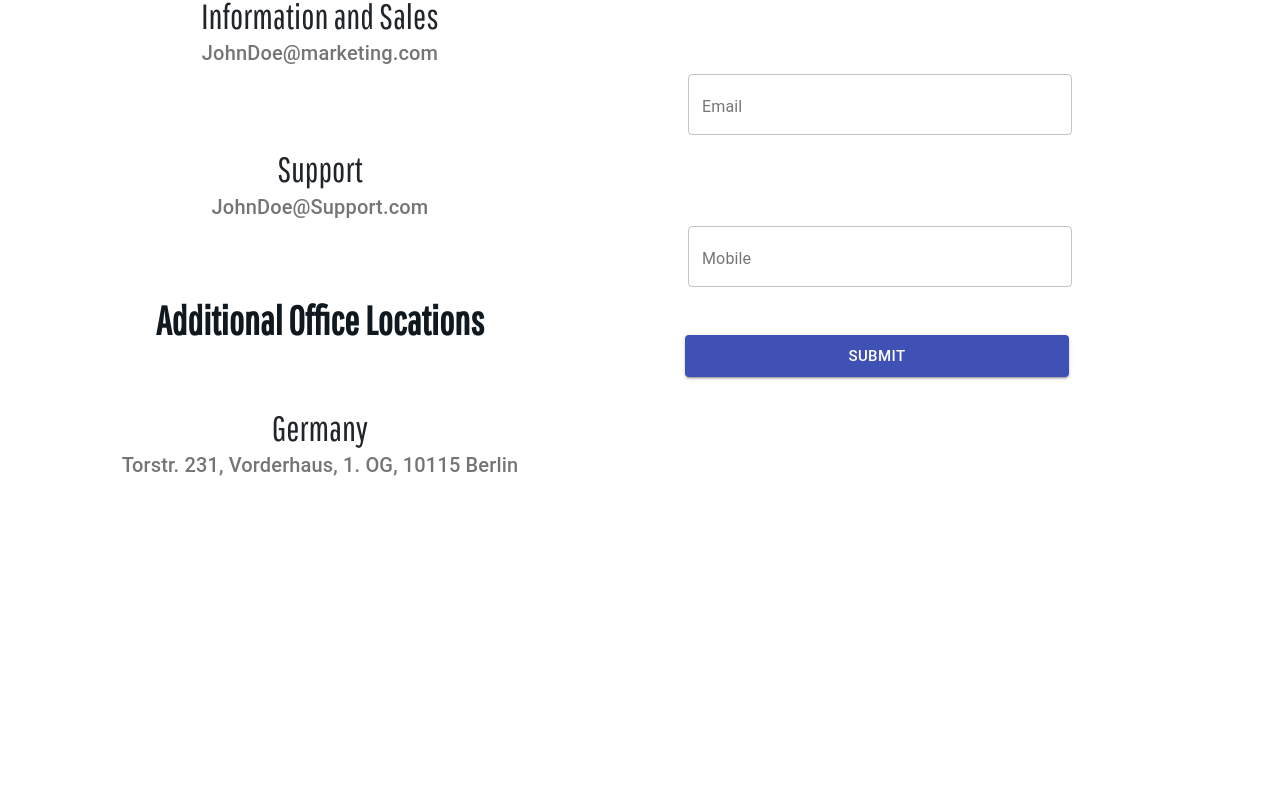
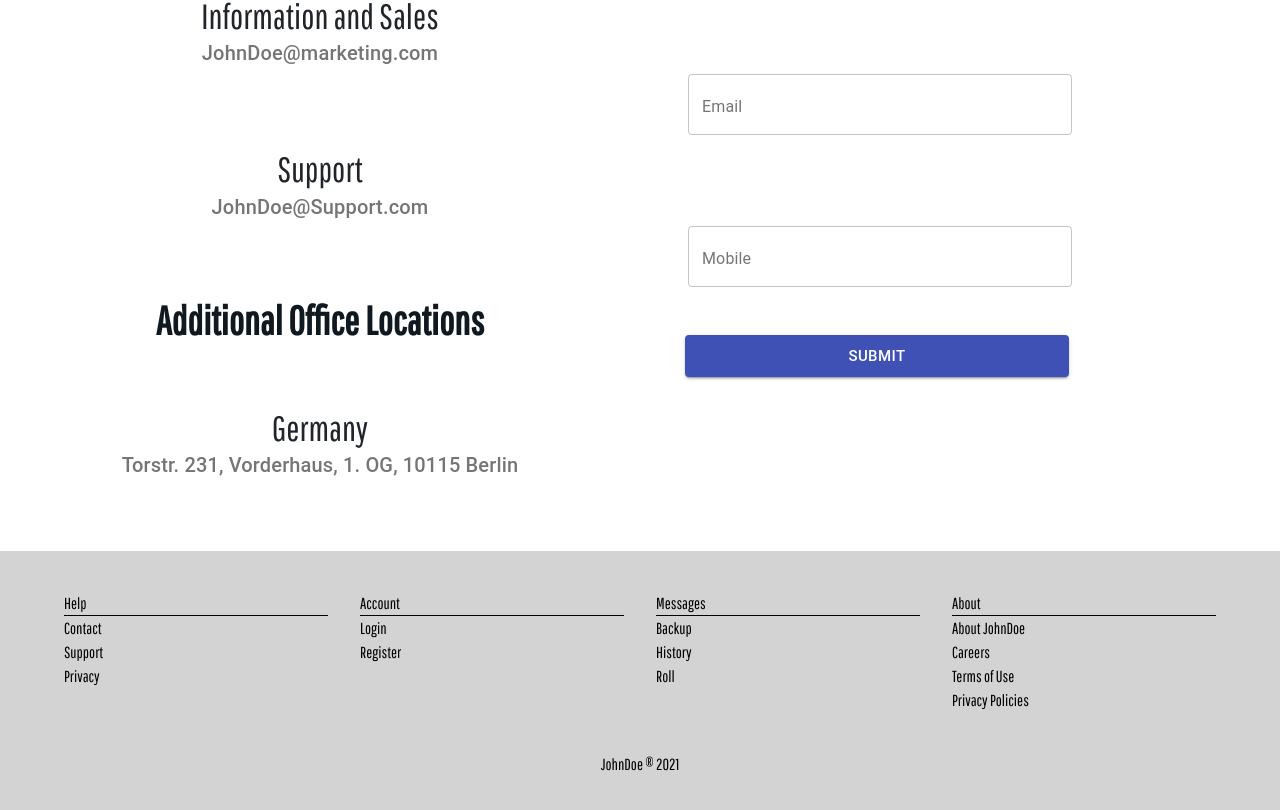
Before and after one commit to arman226/simple-project, a React (Create React App) app: page /Contact in a window 1280 px wide. Shown: the part 899-1709 px from the top of the page. Before the commit the page ends 1450 px from the top, so only its background shows below. Built offline with nearby package versions, Linux system fonts and the light colour scheme.

Commit message:
added footer

```diff
--- a/package.json
+++ b/package.json
@@ -4,6 +4,7 @@
   "private": true,
   "dependencies": {
     "@material-ui/core": "^4.12.2",
+    "@material-ui/icons": "^4.11.2",
     "@testing-library/jest-dom": "^5.14.1",
     "@testing-library/react": "^11.2.7",
     "@testing-library/user-event": "^12.8.3",
--- /dev/null
+++ b/src/components/footer.js
@@ -0,0 +1,98 @@
+import React from 'react'
+import { Container, Grid, Box, Link} from "@material-ui/core";
+
+const footer = () => {
+    return (
+        <footer>
+            <Box
+            px={{ xs: 3, sm: 5 }}
+            py={{ xd: 5, sm: 5 }}
+            borderTop= {0}
+            bgcolor="lightgray"
+            color="black"
+            >
+                <Container maxwidth="lg">
+                    <Grid container spacing={4}>
+                        <Grid item xs={12} sm={3}>
+                            <Box borderBottom={1}>Help</Box>
+                                <Box>
+                                    <Link href="/" color="inherit">
+                                        Contact
+                                    </Link>
+                                </Box>
+                                <Box>
+                                    <Link href="/" color="inherit">
+                                        Support
+                                    </Link>
+                                </Box>
+                                <Box>
+                                    <Link href="/" color="inherit">
+                                        Privacy
+                                    </Link>
+                                </Box>
+                        </Grid>
+                        <Grid item xs={12} sm={3}>
+                            <Box borderBottom={1}>Account</Box>
+                                <Box>
+                                    <Link href="/" color="inherit">
+                                        Login
+                                    </Link>
+                                </Box>
+                                <Box>
+                                    <Link href="/" color="inherit">
+                                        Register
+                                    </Link>
+                                </Box>
+                        </Grid>
+                        <Grid item xs={12} sm={3}>
+                            <Box borderBottom={1}>Messages</Box>
+                                <Box>
+                                    <Link href="/" color="inherit">
+                                        Backup
+                                    </Link>
+                                </Box>
+                                <Box>
+                                    <Link href="/" color="inherit">
+                                        History
+                                    </Link>
+                                </Box>
+                                <Box>
+                                    <Link href="/" color="inherit">
+                                        Roll
+                                    </Link>
+                                </Box>
+                        </Grid>
+                        <Grid item xs={12} sm={3}>
+                            <Box borderBottom={1}>About</Box>
+                                <Box>
+                                    <Link href="/" color="inherit">
+                                        About JohnDoe
+                                    </Link>
+                                </Box>
+                                <Box>
+                                    <Link href="/" color="inherit">
+                                        Careers
+                                    </Link>
+                                </Box>
+                                <Box>
+                                    <Link href="/" color="inherit">
+                                        Terms of Use
+                                    </Link>
+                                </Box>
+                                <Box>
+                                    <Link href="/" color="inherit">
+                                        Privacy Policies
+                                    </Link>
+                                </Box>
+                        </Grid>
+                    </Grid>
+                    <Box textAlign="center" pt={{xs: 5, sm: 5 }} pb={{xs:5, sm: 0}}>
+                        JohnDoe &reg; {new Date().getFullYear()}
+                    </Box>
+                </Container>
+            </Box>
+        </footer>
+    )
+}
+
+export default footer
--- a/src/pages/ContactUs.css
+++ b/src/pages/ContactUs.css
@@ -71,11 +71,3 @@
     font-size: 35px;
     font-weight: 500;
 }
-
-.p-2 {
-    margin-top: -25px;
-    margin-bottom: 50px;
-    font-size: 25px;
-    font-weight: 100;
-    color: #9c9c9c;
-}
--- a/src/pages/ContactUs.js
+++ b/src/pages/ContactUs.js
@@ -3,7 +3,7 @@
 import { COLORS } from "../styles/color.styles";
 import './ContactUs.css';
 import universe from "../assets/video/video-1.mp4";
-
+import Footer from "../components/footer";
 
 const ContactUs = () => {
   const classes = useStyles();
@@ -97,6 +97,7 @@
                 </Button>
               </Grid>
           </Grid>
+          <Footer/>
           </form>
       </div>
 
@@ -120,6 +121,7 @@
   },
   btn: {
     marginLeft: 45,
+    marginBottom: 50,
     width: '60%',
 
   },
```
Also changed, not shown: 1 other file (tests, documents, lock files or other folders).
